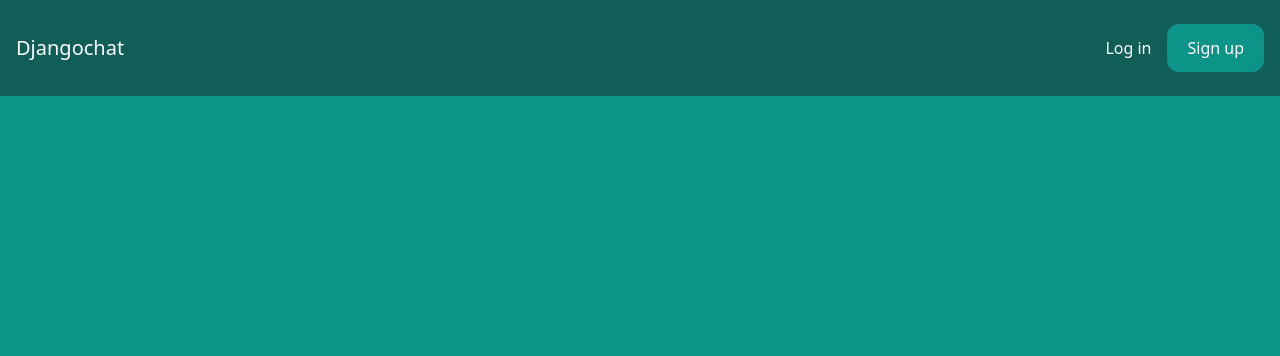
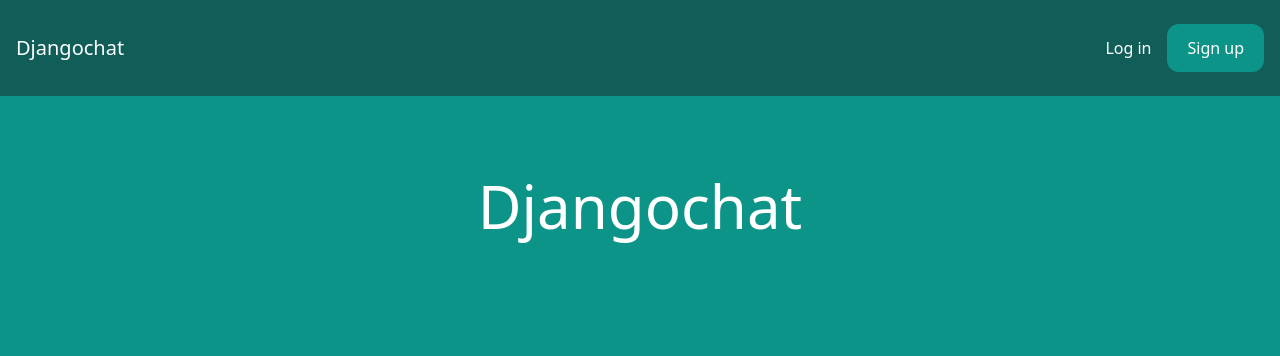
Before and after one commit to osman-haider/Chat-App-with-Django, a Django app: template core/templates/core/frontpage.html in a window 1280 px wide. Shown: the top 356 px of the page. Run offline with Django 5.2, Linux system fonts and the light colour scheme; the template is opened without the code that fills it, so the values that code supplies are empty; some libraries are stand-ins or nearby versions.

Commit message:
update frontpage.html file

```diff
--- a/core/templates/core/frontpage.html
+++ b/core/templates/core/frontpage.html
@@ -1 +1,9 @@
 {% extends 'core/base.html' %}
+
+{% block title %}Welcome | {% endblock %}
+
+{% block content %}
+<div class="p-10 lg:p-20 text-center">
+    <h1 class="text-3xl lg:text-6xl text-white">Djangochat</h1>
+</div>
+{% endblock %}
```
